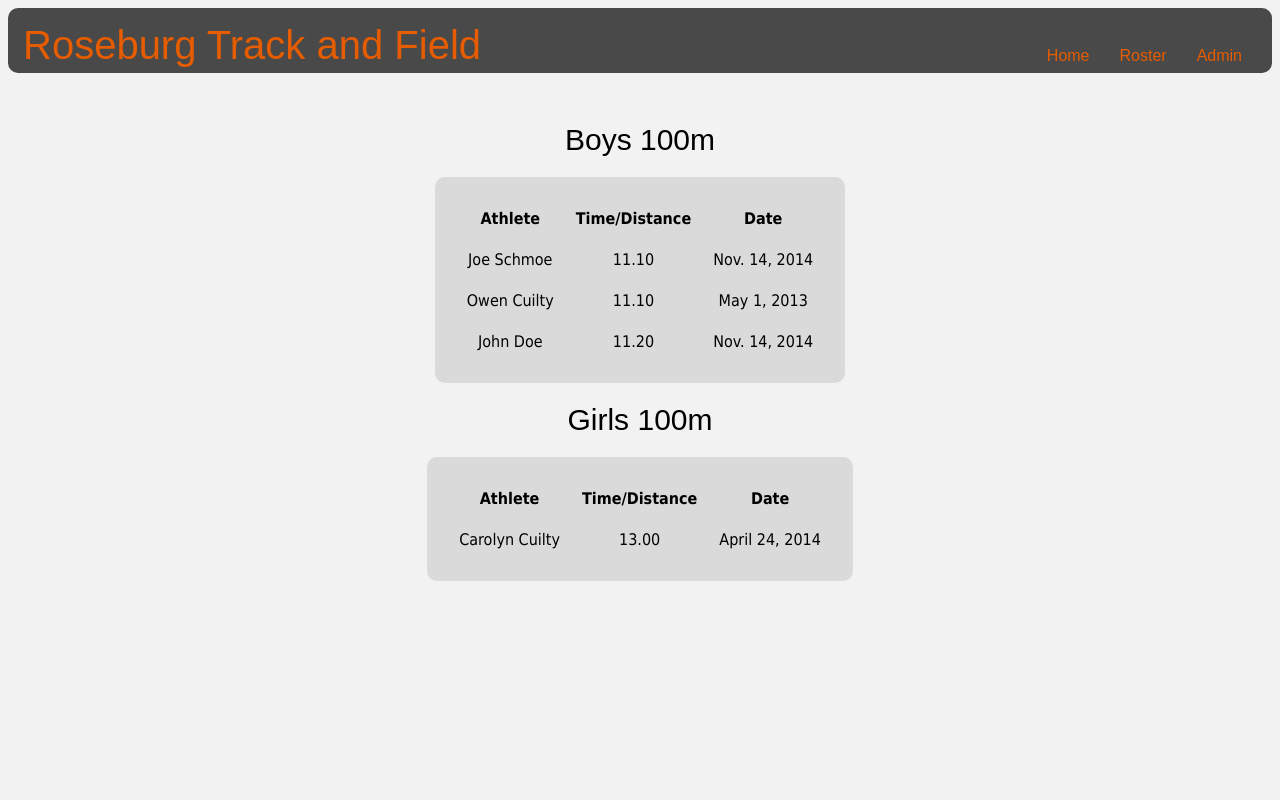
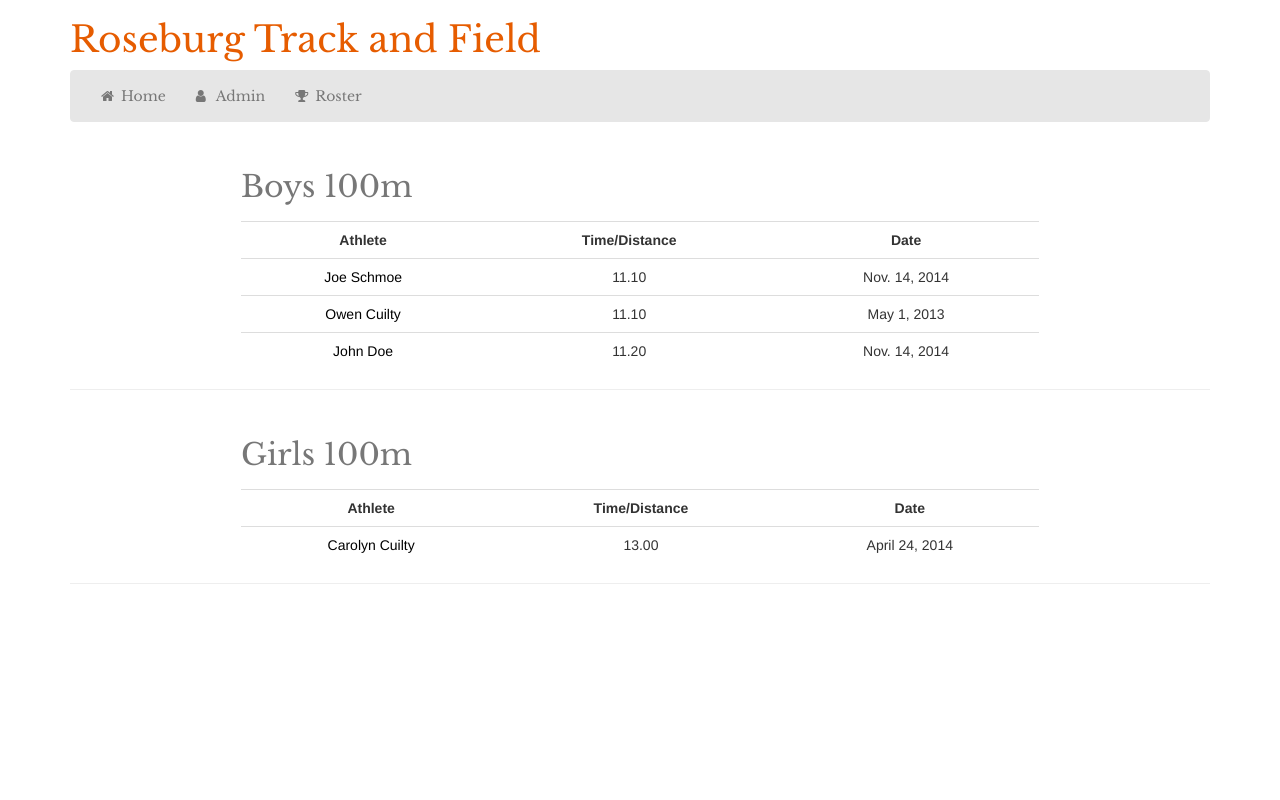
Before and after one commit to cuiltyt/Django, a Django app: page /track/events/1/ in a window 1280 px wide. Run offline with Django 3.2, Linux system fonts and the light colour scheme; data comes from the database, SQL or seed files in the repository; some libraries are stand-ins or nearby versions.

Commit message:
home page and event pages are prettier

```diff
--- /dev/null
+++ b/mysite/track/static/track/base.css
@@ -0,0 +1,62 @@
+ h1 {
+	color: #E65C00;
+	font-family: 'Libre Baskerville', serif;
+}
+
+h2 {
+	font-family: 'Libre Baskerville', serif;
+}
+
+.navbar-default {
+	background-color: #E6E6E6;
+	border-color: #E6E6E6;
+}
+
+li {
+	color: #000000;
+	font-family: 'Libre Baskerville', serif;
+}
+
+li.centered {
+	margin-left: 35%;
+	padding-bottom: 4px;
+}
+
+.col-md-4 {
+	top: 10px;
+}
+
+.form-control {
+	position: relative;
+	margin-left: auto;
+	margin-right: auto;
+	width: 40%
+}
+
+.table {
+	width: 70%;
+	position: center;
+	margin-left: auto;
+	margin-right: auto;
+}
+
+a:link {
+	color: #000000;
+	text-decoration: none;
+}
+
+a:hover {
+	text-decoration: underline;
+}
+
+a:visited {
+	color: #000000;
+}
+
+i {
+	padding-right: 20px;
+}
+
+input {
+    font-family: FontAwesome;
+}
--- a/mysite/track/static/track/index.css
+++ b/mysite/track/static/track/index.css
@@ -1,131 +0,0 @@
-#top_bar {
-	background-color: #494949;
-	height: 65px;
-	border-radius: 10px;
-	text-align: left;
-}
-
-p.text {
-	padding: 20px;
-	margin-left: auto;
-	margin-right: auto;
-	text-align: center;
-}
-
-p.page_title {
-	font-family: Arial;
-	font-size: 40px;
-	color: #E65C00;
-	padding: 15px;
-	white-space: nowrap;
-	overflow: hidden;
-}
-
-p.heading {
- 	color: #000000;
-    font-size: 30px;
-    font-family: Arial;
-    text-align: center;
-    padding: 20px;
-    margin: 0px;
-}
-
-body {
-	background-color: #F2F2F2;
-}
-
-#section {
-	background-color: #DADADA;
-	font-family: Arial;
-	position: relative;
-	padding-bottom: 10px;
-	margin-left: auto;
-	margin-right: auto;
-	width: 80%;
-	top: 20px;
-	border-radius: 10px;
-}
-
-#list {
-    -webkit-column-count: 3;
-    -moz-column-count: 3;
-    -ms-column-count: 3;
-    column-count: 3;
-    columns: 3;
-    position: center;
-}
-
-#search_bar {
-	text-align: center;
-	padding-bottom: 0px;
-}
-
-input {
-	text-align: left;
-	padding-left: 5px;
-	width: 280px;
-	height: 25px;
-	background-color: #F2F2F2;
-	outline-color: #FFFFFF;
-	outline-width: medium;
-}
-
-.search {
-	border-radius: 5px;
-	-moz-border-radius: 5px;
-	-webkit-border-radius: 5px;
-}
-
-ul {
-	list-style-type: none;
-	margin: 0px;
-	padding: 8px;
-	text-align: left;
-}
-
-ul li {
-	position: relative;
-	font-size: 16px;
-	font-family: Tahoma;
-	margin-left: 30%;
-	margin-right: 30%;
-	white-space: nowrap;
-}
-
-.small_font {
-	font-size: 12px;
-	margin-right: 10px;
-}
-
-hr {
-	width: 0px;
-}
-
-a:link {
-	color: #000000;
-	text-decoration: none;
-}
-
-a:hover {
-	text-decoration: underline;
-}
-
-a:visited {
-	color: #000000;
-}
-
-a.workflow {
-	float: right;
-	padding-right: 15px;
-	padding-left: 15px;
-	padding-top: 24px;
-	font-size: 16px;
-	color: #E65C00;
-}
-
-#create_link {
-	font-family: Arial;
-	font-size: 14px;
-	text-align: center;
-	padding-top: 10px;
-}
--- a/mysite/track/templates/track/event_profile.html
+++ b/mysite/track/templates/track/event_profile.html
@@ -1,36 +1,54 @@
 {% load staticfiles %}
 
-<link rel="stylesheet" type="text/css" href="{% static 'track/profile.css' %}" />
-<link rel="stylesheet" type="text/css" href="{% static 'track/index.css' %}" />
-
+<!DOCTYPE html>
+  <html>
+    <head>
       <title> RHS Track and Field </title>
-
-<div id="top_bar">
-  <p class="page_title">
-     Roseburg Track and Field
-    <a class="workflow" href="{% url 'admin:index' %}">Admin</a>
-    <a class="workflow" href="{% url 'track:athlete_list' %}">Roster</a>
-    <a class="workflow" href="{% url 'track:index' %}">Home</a>
-  </p>
-</div>
+      <meta charset="utf-8">
+      <meta name="viewport" content="width=device-width, initial-scale=1">
+      <link rel="stylesheet"
+      href="http://maxcdn.bootstrapcdn.com/bootstrap/3.2.0/css/bootstrap.min.css">
+      <link rel="stylesheet"
+      href="//maxcdn.bootstrapcdn.com/font-awesome/4.2.0/css/font-awesome.min.css">
+      <link rel="stylesheet" type="text/css" href="{% static 'track/base.css' %}" />
+      <link rel='stylesheet' type='text/css'
+      href='http://fonts.googleapis.com/css?family=Libre+Baskerville' >
+    </head>
 
   <body>
+    <div class="container">
+  	  <h1>Roseburg Track and Field</h1>
+      <nav class="navbar navbar-default" role="navigation">
+        <div class="container-fluid">
+          <div>
+            <ul class="nav navbar-nav">
+              <li><a href="{% url 'track:index' %}"><i class="fa fa-home fa-fw"></i>Home</a></li>
+              <li><a href="{% url 'admin:index' %}"><i class="fa fa-user fa-fw"></i>Admin</a></li>
+              <li><a href="{% url 'track:athlete_list' %}"><i class="fa fa-trophy fa-fw"></i>Roster</a></li>
+            </ul>
+          </div>
+        </div>
+      </nav>
+
       {% for event_profile in event_profiles %}
-  <table>
+        <table class="table">
         <caption>
-        <p class="heading">{{ event_profile.event.get_gender_display }} {{event_profile.event.event_name }}</p>
+          <h2>{{ event_profile.event.get_gender_display }} {{event_profile.event.event_name }}</h2>
         </caption>
         <tr>
-      <th>Athlete</th>
-      <th>Time/Distance</th>
-      <th>Date</th>
+          <th class="text-center">Athlete</th>
+          <th class="text-center">Time/Distance</th>
+          <th class="text-center">Date</th>
         {% for record in event_profile.records %}
           <tr>
-      <td>
+          <td class="text-center">
             <a href="{% url 'track:athlete_profile' record.athlete.id %}">{{ record.athlete }}</a></td>
-      <td>{{ record.time_dist }}</td>
-      <td>{{ record.date }}</td>
+          <td class="text-center">{{ record.time_dist }}</td>
+          <td class="text-center">{{ record.date }}</td>
         {% endfor %}
         </table>
+        <hr>
       {% endfor %}
+    </div>
   </body>
+</html>
```
Also changed, not shown: mysite/track/templates/track/index.html (+47 -26 lines). Lines whose indentation alone changed are shown as unchanged.
